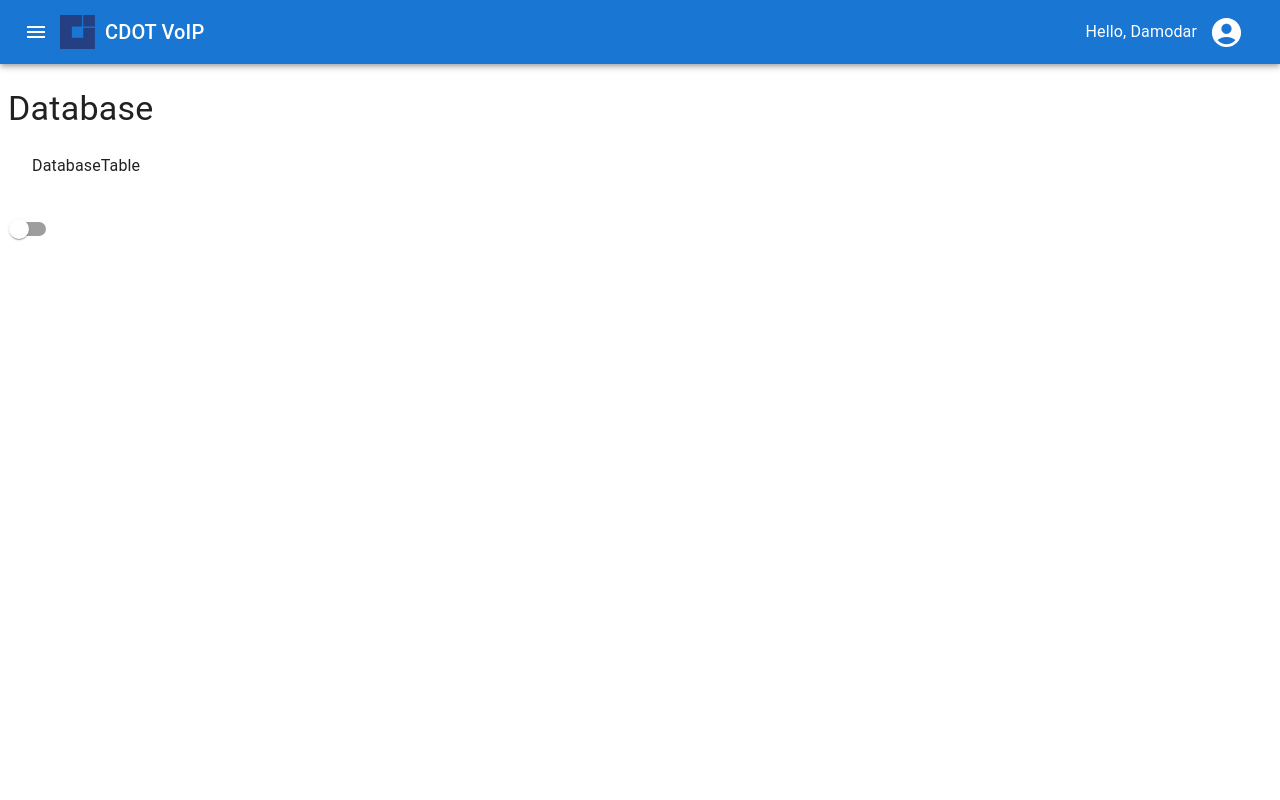
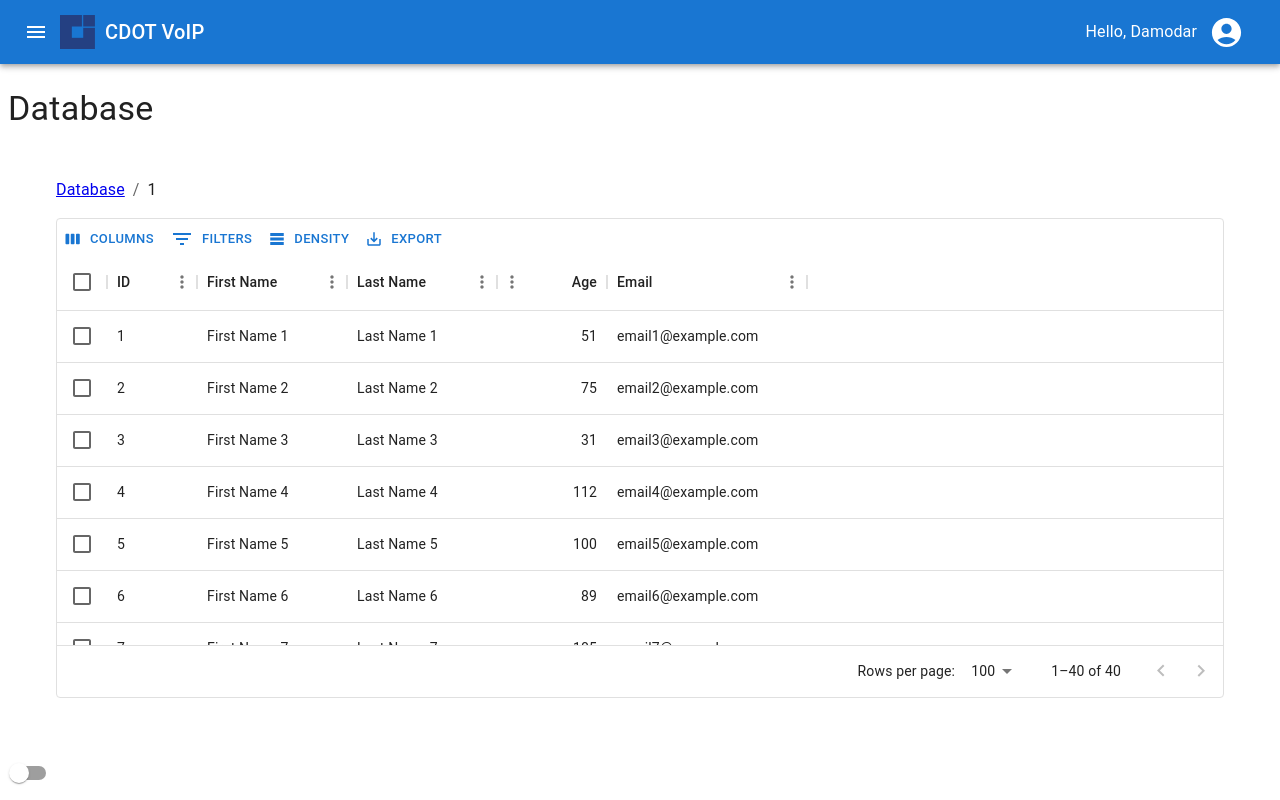
Before and after one commit to ismarthawkback/new-pbx-web-app, a React (Vite) app in the folder frontend/: page /database/1 in a window 1280 px wide. Built offline with nearby package versions, Linux system fonts and the light colour scheme.

Commit message:
Database Table done, but issue with dark mode

```diff
--- a/frontend/package.json
+++ b/frontend/package.json
@@ -17,7 +17,8 @@
     "@mui/material": "^5.14.18",
     "react": "^18.2.0",
     "react-dom": "^18.2.0",
-    "react-router-dom": "^6.20.0"
+    "react-router-dom": "^6.20.0",
+    "@mui/x-data-grid": "^6.18.2"
   },
   "devDependencies": {
     "@types/react": "^18.2.37",
--- /dev/null
+++ b/frontend/src/components/DatabasePage-components/DatabaseBreadCrumbs.jsx
@@ -0,0 +1,43 @@
+import React from "react";
+import { Box, Breadcrumbs, Typography } from "@mui/material";
+import { Link } from "react-router-dom";
+import { useParams, useLocation } from "react-router-dom";
+
+Object.defineProperty(String.prototype, "capitalize", {
+  value: function () {
+    return this.charAt(0).toUpperCase() + this.slice(1);
+  },
+  enumerable: false,
+});
+
+function DatabaseBreadCrumbs() {
+  const location = useLocation();
+  const { table: tableName } = useParams();
+  const pathnames = location.pathname.split("/").filter((x) => x);
+  return (
+    <div>
+      <Breadcrumbs
+        sx={{
+          marginBottom: 2,
+        }}
+        aria-label="breadcrumb"
+      >
+        {pathnames.map((name, index) => {
+          const routeTo = `/${pathnames.slice(0, index + 1).join("/")}`;
+          const isLast = index === pathnames.length - 1;
+          return isLast ? (
+            <Typography color="textPrimary" key={name}>
+              {name.capitalize()}
+            </Typography>
+          ) : (
+            <Link color="inherit" to={routeTo} key={name}>
+              {name.capitalize()}
+            </Link>
+          );
+        })}
+      </Breadcrumbs>
+    </div>
+  );
+}
+
+export default DatabaseBreadCrumbs;
--- a/frontend/src/components/DatabasePage-components/Home/TableBox.jsx
+++ b/frontend/src/components/DatabasePage-components/Home/TableBox.jsx
@@ -1,8 +1,9 @@
 import { Box, Paper, Stack, Typography, IconButton } from "@mui/material";
 import ArrowForwardIosIcon from '@mui/icons-material/ArrowForwardIos';
+import { useNavigate } from "react-router-dom";
 
 function TableBox({tableName}) {
-
+    const navigate = useNavigate()
     return (
         <>
             <Paper elevation={2} sx={{
@@ -19,8 +20,8 @@ function TableBox({tableName}) {
 
                 {tableName}
                 </Typography>
-                <IconButton size="large">
-                    <ArrowForwardIosIcon color='primary' />
+                <IconButton size="large" onClick={() => navigate(`${tableName}`)}>
+                    <ArrowForwardIosIcon color='primary'/>
                 </IconButton>
 
                 </Stack>
--- a/frontend/src/components/DatabasePage-components/Table/DatabaseTable.jsx
+++ b/frontend/src/components/DatabasePage-components/Table/DatabaseTable.jsx
@@ -1,7 +1,21 @@
-import React from 'react'
+import React from "react";
+import { Box } from "@mui/material";
+
+import DatabaseBreadCrumbs from "../DatabaseBreadCrumbs";
+import FilterTableExample from "./FilterTableExample";
 
 export default function DatabaseTable() {
   return (
-    <div>DatabaseTable</div>
-  )
+    <div>
+      <Box
+        sx={{
+          padding: 1,
+          margin: 2,
+        }}
+      >
+        <DatabaseBreadCrumbs />
+        <FilterTableExample />
+      </Box>
+    </div>
+  );
 }
--- /dev/null
+++ b/frontend/src/components/DatabasePage-components/Table/FilterTableExample.jsx
@@ -0,0 +1,55 @@
+import * as React from 'react';
+import { DataGrid, GridToolbar } from '@mui/x-data-grid';
+
+const columns = [
+  { field: 'id', headerName: 'ID', width: 90 },
+  { field: 'firstName', headerName: 'First Name', width: 150 },
+  { field: 'lastName', headerName: 'Last Name', width: 150 },
+  { field: 'age', headerName: 'Age', type: 'number', width: 110 },
+  { field: 'email', headerName: 'Email', width: 200 },
+];
+
+// Generate 40 rows of sample data
+const generateRows = () => {
+  const rows = [];
+  for (let i = 1; i <= 40; i++) {
+    rows.push({
+      id: i,
+      lastName: `Last Name ${i}`,
+      firstName: `First Name ${i}`,
+      age: Math.floor(Math.random() * 100) + 18, // Random age between 18 and 117
+      email: `email${i}@example.com`,
+    });
+  }
+  return rows;
+};
+
+const FilterTableExample = () => {
+  const [filterModel, setFilterModel] = React.useState({
+    items: [],
+  });
+
+  const rows = React.useMemo(() => generateRows(), []);
+
+
+
+  return (
+    <div style={{ height: '60vh', width: '100%' }}>
+
+      <DataGrid
+        rows={rows}
+        columns={columns}
+        pageSize={5}
+        checkboxSelection
+        filterModel={filterModel}
+        onFilterModelChange={(model) => setFilterModel(model)}
+        slots={{
+            toolbar : GridToolbar
+        }}
+      />
+
+    </div>
+  );
+};
+
+export default FilterTableExample;
```
Also changed, not shown: 1 other file (tests, documents, lock files or other folders).
